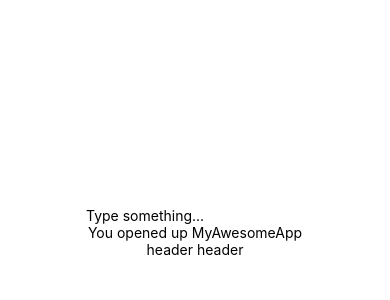
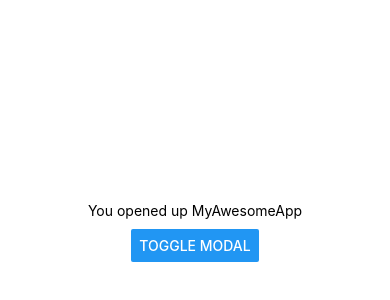
Before and after one commit to evanyfzhou/mobile, a React Native app: screen / in a window 390 px wide. Shown: the part 190-490 px from the top of the page. Built offline with nearby package versions, Linux system fonts and the light colour scheme.

Commit message:
update button and icon

```diff
--- a/App.js
+++ b/App.js
@@ -1,25 +1,28 @@
 import React, { useState } from 'react';
 import { StatusBar } from 'expo-status-bar';
-import { StyleSheet, Text, View, TextInput } from 'react-native';
+import { StyleSheet, Text, View, Button } from 'react-native'; // Import Button component
 import Header from './components/Header';
+import Input from './components/Input';
 
 export default function App() {
   const appName = "MyAwesomeApp";
-  const [textInputValue, setTextInputValue] = useState('');
-  const handleTextChange = (text) => {
-    setTextInputValue(text)
-  }
+  const [modalVisible, setModalVisible] = useState(false);
+
+  // Function to toggle modal visibility
+  const toggleModal = () => {
+    setModalVisible(!modalVisible);
+  };
+
+  // Function to close the modal
+  const onModalClose = () => {
+    setModalVisible(false); // Set modalVisible to false to hide the modal
+  };
+
   return (
     <View style={styles.container}>
-      <TextInput
-        style={styles.input}
-        value={textInputValue}
-        onChangeText={handleTextChange}
-        placeholder="Type something..."
-      />
-      <Text style={styles.displayText}>{textInputValue}</Text>
-      <Text>You opened up {appName}</Text>
-      <Header />
+      <Input modalVisible={modalVisible} onModalClose={onModalClose} />
+      <Text style={styles.txt}>You opened up {appName}</Text>
+      <Button title="Toggle Modal" onPress={toggleModal} />
       <StatusBar style="auto" />
     </View>
   );
@@ -32,4 +35,7 @@
     alignItems: 'center',
     justifyContent: 'center',
   },
+  txt: {
+    marginBottom: 10,
+  }
 });
--- a/components/Header.js
+++ b/components/Header.js
@@ -4,7 +4,7 @@
 const HEADER = () => {
   return (
     <View>
-      <Text>header header</Text>
+      <Text>headers</Text>
     </View>
   );
 };
--- /dev/null
+++ b/components/Input.js
@@ -0,0 +1,64 @@
+import React, { useState, useEffect } from 'react';
+import { StyleSheet, View, Text, Modal, TextInput, Alert, Image, Button } from 'react-native';
+
+const INPUT = (props) => {
+    const [textInputValue, setTextInputValue] = useState('');
+
+    useEffect(() => {
+        setTextInputValue('');
+    }, [props.modalVisible]);
+
+    const handleTextChange = (text) => {
+        setTextInputValue(text);
+    };
+
+    return (
+        <Modal
+            visible={props.modalVisible}
+            onRequestClose={() => {
+                Alert.alert('Modal has been closed.');
+                props.onModalClose();
+            }}>
+            <View style={styles.container}>
+                <Image source={require('../components/image.png')} style={styles.image} />
+                <TextInput
+                    style={styles.input}
+                    value={textInputValue}
+                    onChangeText={handleTextChange}
+                    placeholder="Type here"
+                    placeholderTextColor="gray"
+                />
+                <Button
+                    title="Go Back"
+                    onPress={() => {
+                        // Call the function from props to hide the modal
+                        props.onModalClose();
+                    }}
+                />
+            </View>
+        </Modal>
+    );
+};
+
+const styles = StyleSheet.create({
+    container: {
+        flex: 1,
+        justifyContent: 'center',
+        alignItems: 'center',
+    },
+    input: {
+        borderWidth: 1,
+        borderColor: 'gray',
+        padding: 10,
+        width: 200,
+        marginBottom: 10,
+    },
+    image: {
+        width: 100,
+        height: 100,
+        resizeMode: 'contain',
+        marginBottom: 10,
+    },
+});
+
+export default INPUT;
```
Also changed, not shown: components/image.png (added).
